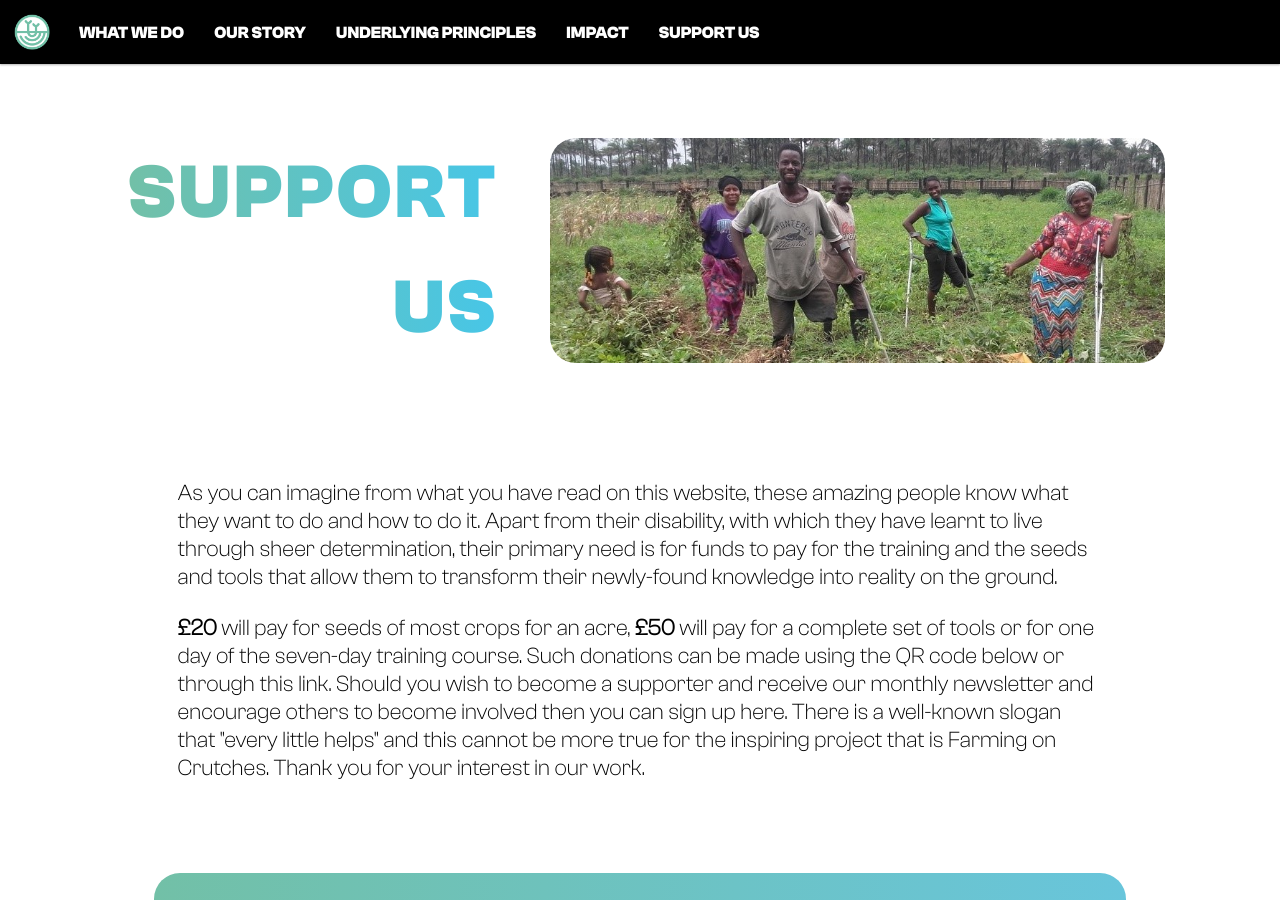
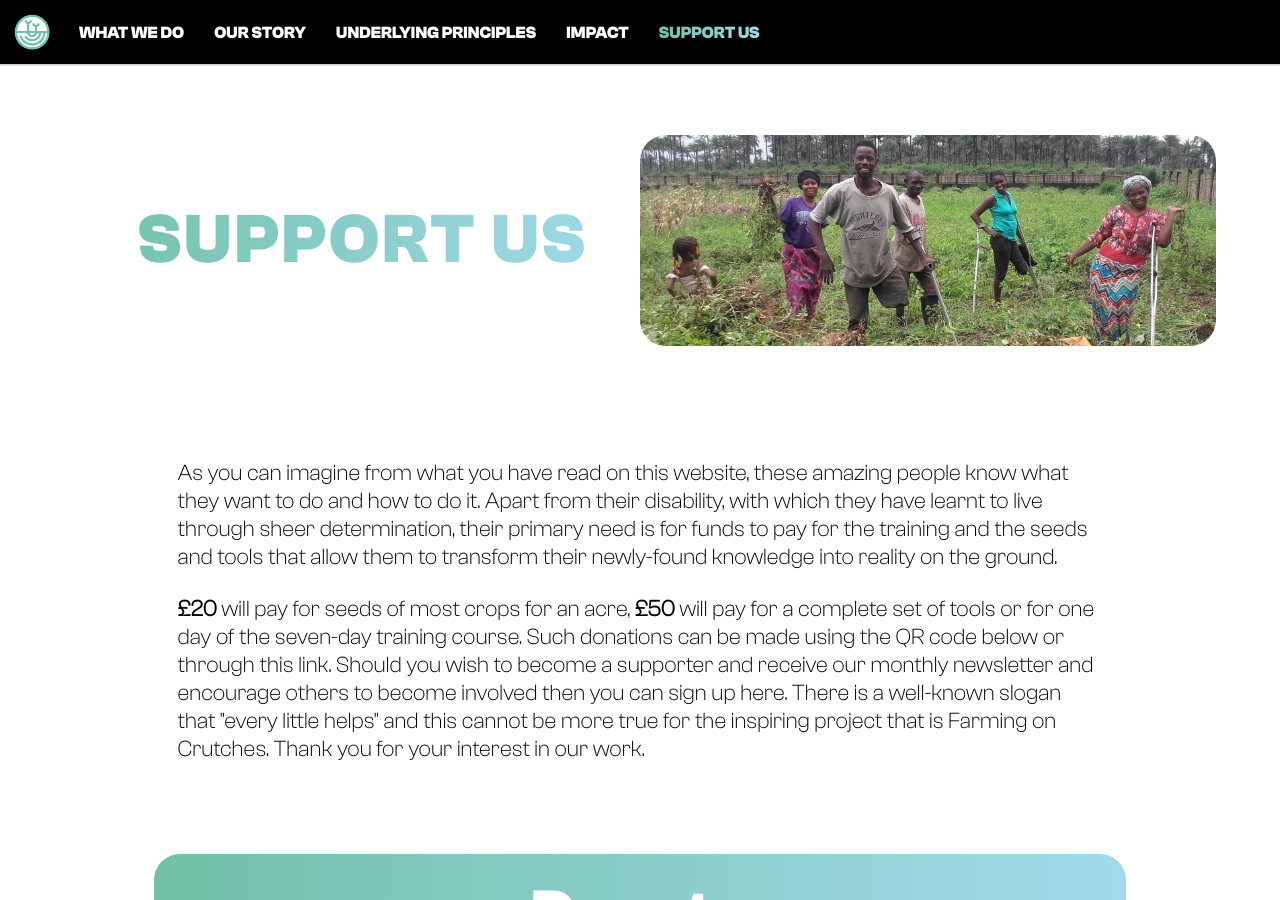
Before and after one commit to farmingoncrutches/farmingoncrutches.github.io, a Jekyll site: the page built from _pages/donate.html, in a window 1280 px wide and 900 px high. Built offline with Jekyll 4.4.1, drawn with Linux system fonts in a browser that asks for light colours.

Commit message:
updated colors a bit

```diff
--- a/_data/settings.yml
+++ b/_data/settings.yml
@@ -22,5 +22,5 @@ menu:
     link: /principles
   - name: Impact
     link: /impact
-  - name: Support Us
+  - name: <div class="support-us-menu-item">Support Us</div>
     link: /donate
--- a/assets/css/main.css
+++ b/assets/css/main.css
@@ -244,8 +244,8 @@ h3:before {
 	flex-direction: row;
 	padding-top: 5vh;
 	/* padding-bottom: 3vw; */
-	padding-right: 10vw;
-	padding-left: 10vw;
+	padding-right: 5vw;
+	padding-left: 5vw;
 	justify-content: space-between;
 	align-items: center;
 }
@@ -255,16 +255,16 @@ h3:before {
 	/* top: 50%; */
 	/* left: 50%; */
 	/* transform: translate(-50%, -50%); */
-	width: 60%;
+	width: 50%;
 	padding-right: 4vw;
-	font-size: 6vw;
+	font-size: 5.5vw;
 	text-transform: uppercase;
 	letter-spacing: .05em;
-	line-height: 1.5em;
+	line-height: 1em;
 	color: black;
 	font-family: "ClashGrotesk-Bold";
 	text-align: end;
-	background: linear-gradient(to right, #72C0A7, #41C7F0);
+	background: linear-gradient(to right, #72C0A7, #A2DAEB);
 	/* Define your gradient colors */
 	-webkit-background-clip: text;
 	/* For Safari and older Chrome versions */
@@ -276,8 +276,19 @@ h3:before {
 
 .header-img {
 	border-radius: 2em;
-	width: 60%;
+	width: 50%;
 	filter: blur(0px);
+}
+
+.support-us-menu-item {
+	background: linear-gradient(to right, #72C0A7, #A2DAEB);
+	/* Define your gradient colors */
+	-webkit-background-clip: text;
+	/* For Safari and older Chrome versions */
+	background-clip: text;
+	-webkit-text-fill-color: transparent;
+	/* Make the text transparent */
+	text-fill-color: transparent;
 }
 
 .chapters {
@@ -469,7 +480,7 @@ div.chapters>div:nth-of-type(even) .title {
 	border-radius: 2em;
 	margin-right: 10vh;
 	transition: .3s;
-	background: linear-gradient(to right, #72C0A7, #41C7F0);
+	background: linear-gradient(to right, #72C0A7, #A2DAEB);
 }
 
 .donation-card-20 .donation-card-title {
@@ -531,7 +542,7 @@ div.chapters>div:nth-of-type(even) .title {
 	display: flex;
 	background-color: #000;
 	transition: .25s;
-	background: linear-gradient(to right, #72C0A7, #68C5DB);
+	background: linear-gradient(to right, #72C0A7, #A2DAEB);
 }
 
 .donation-button:hover,
```
